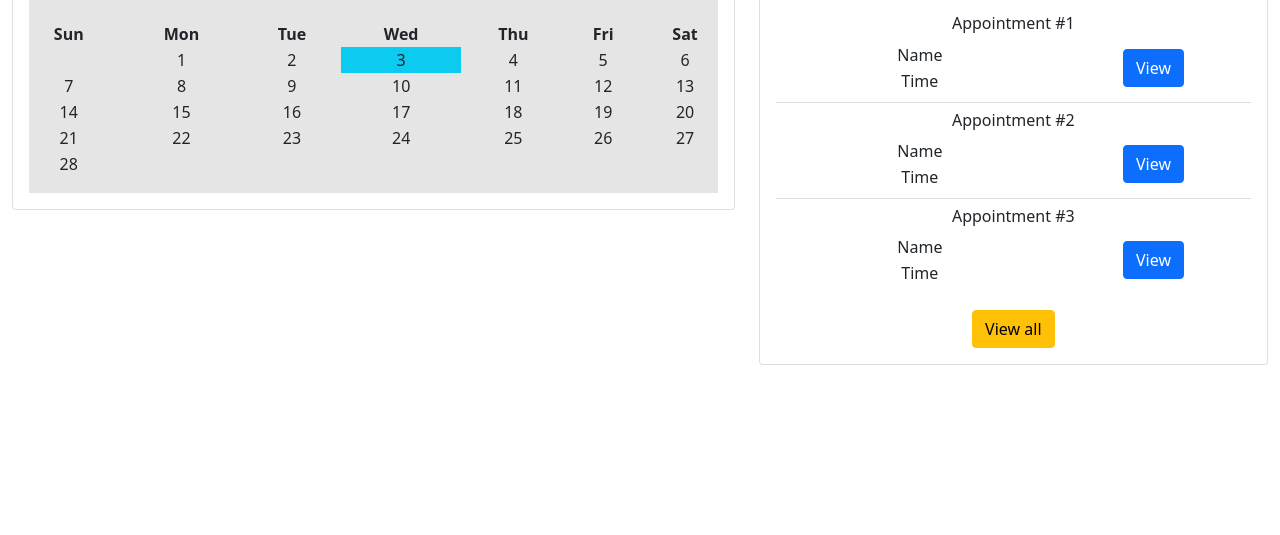
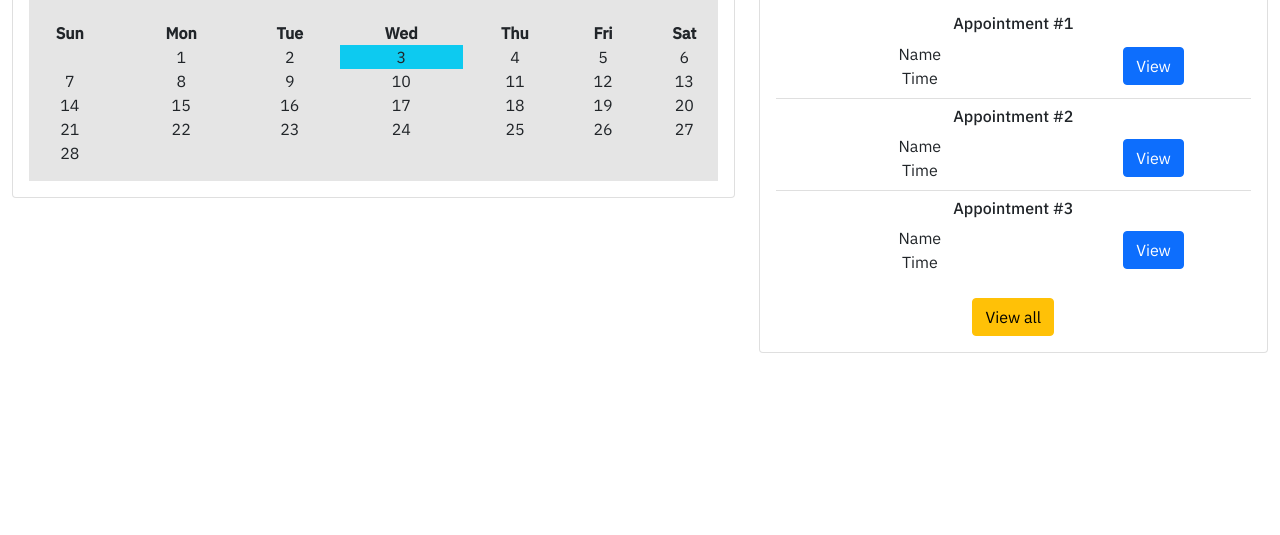
Before and after one commit to Georgia-Tech-Junior-Design-331/Healthcare-Office-Scheduler, a plain HTML site: page index.html in a window 1280 px wide. Shown: the part 265-800 px from the top of the page. Drawn offline with nearby package versions, Linux system fonts and the light colour scheme.

Commit message:
font changes

```diff
--- /dev/null
+++ b/css/main.css
@@ -0,0 +1,7 @@
+@import url('https://fonts.googleapis.com/css2?family=IBM+Plex+Sans:wght@200;300;400;500&display=swap');
+* {
+    box-sizing: border-box;
+    margin: 0;
+    padding: 0;
+    font-family: 'IBM Plex Sans', sans-serif;
+}
--- a/index.html
+++ b/index.html
@@ -5,6 +5,7 @@
     <meta name="viewport" content="width=device-width, initial-scale=1.0">
     <title>Main Page</title>
     <link href="https://cdn.jsdelivr.net/npm/bootstrap@5.0.0-beta1/dist/css/bootstrap.min.css" rel="stylesheet" integrity="sha384-giJF6kkoqNQ00vy+HMDP7azOuL0xtbfIcaT9wjKHr8RbDVddVHyTfAAsrekwKmP1" crossorigin="anonymous">
+    <link rel="stylesheet" type="text/css" href="css/main.css">
 </head>
 <body>
     <div class="container-fluid">
```
